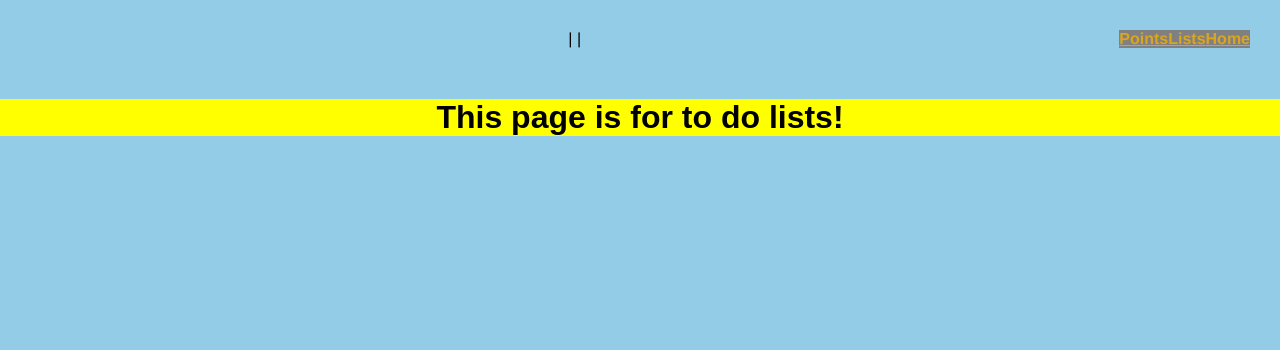
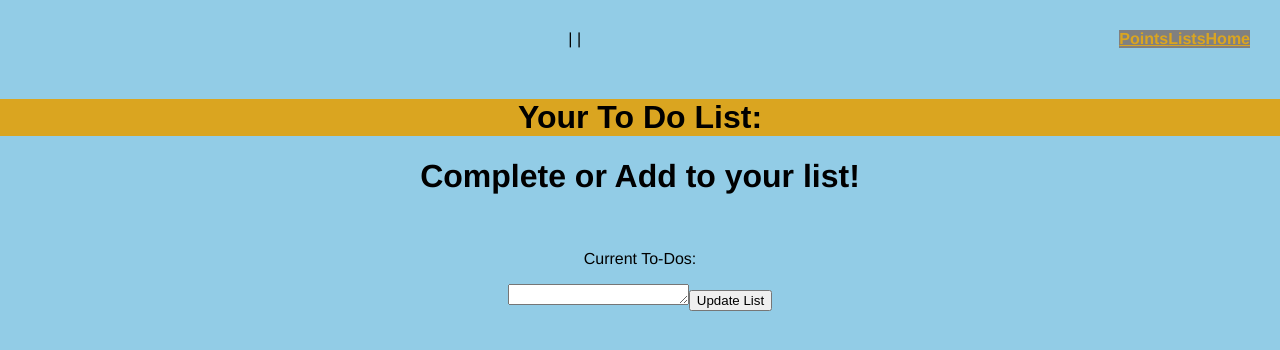
Before and after one commit to devclub-hackathon-2023/hackathon-2023, a Vue app in the folder frontend/: page /ViewToDos in a window 1280 px wide. Shown: the top 350 px of the page. Built offline with nearby package versions, Linux system fonts and the light colour scheme.

Commit message:
Added text box to to do list page

```diff
--- a/frontend/src/views/ViewToDos.vue
+++ b/frontend/src/views/ViewToDos.vue
@@ -1,22 +1,51 @@
 <template>
     <div class= "ViewToDos">
-      <h1>This page is for to do lists!</h1>
+      <h1>Your To Do List:</h1>
     </div>
+    <div class="checklist">
+             <h1>Complete or Add to your list!</h1>
+             <br>
+             <form class="checklist" method="post">
+                 <p>Current To-Dos: </p><textarea id="comment" name="comments" rows="1" cols="20"></textarea>
+                 <button type="button" id="addListButton" @click="onAddNew()">
+                  {{ addtxt }}
+            </button>
+            </form>
+  </div>
+  <div id = "textAdded">
+  </div>
+
 
 </template>
 
 <script>
 export default
 {
-  name: "ViewToDos"
+  name: "ViewToDos",
+  data()
+  {
+    return {
+      welcomeTxt: "Select/Create a To-Do-List:",
+      addtxt : "Update List",
+    }
+  },
+  methods:
+  {
+      onAddNew()
+      {
+        document.getElementById("textAdded").innerText = document.getElementById("comment").value
+        var hello = document.getElementById("comment").value
+        console.log(hello)
+        console.log("Update list checked");
+      },
+  }
 }
-
 </script>
 
 <style>
 .ViewToDos
 {
-  background: yellow;
+  background: goldenrod;
   font-size: 16px;
   font-family: sans-serif;
 }
```
